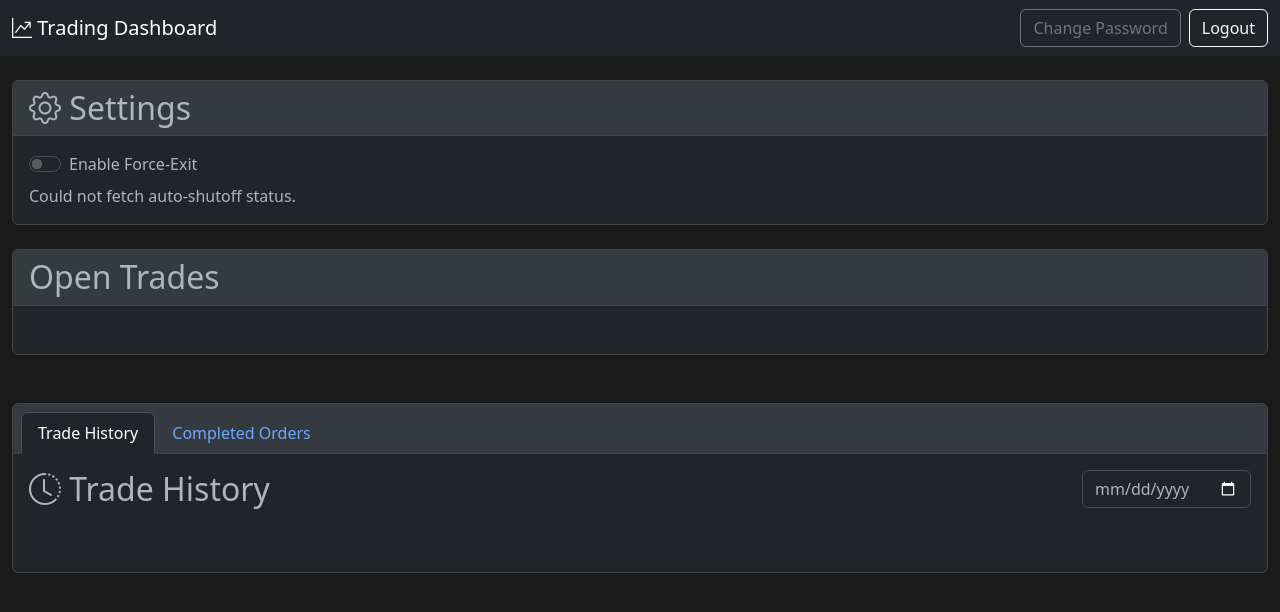
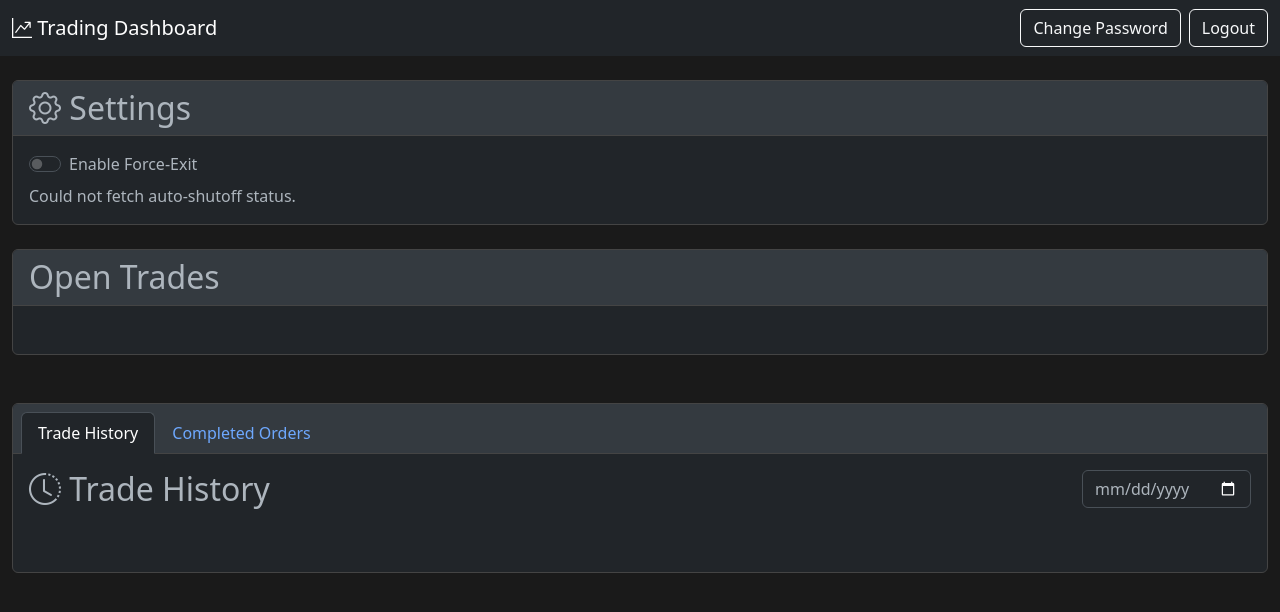
Before and after one commit to cat903/eric_nova, a website: page index.html in a window 1280 px wide. Drawn offline with nearby package versions, Linux system fonts and the light colour scheme; no server answers; some icons are missing.

Commit message:
stable:fix:updatepass

```diff
--- a/index.html
+++ b/index.html
@@ -31,7 +31,7 @@
         Trading Dashboard
       </a>
       <div class="d-flex">
-        <button class="btn btn-outline-secondary me-2" data-bs-toggle="modal" data-bs-target="#changePasswordModal">Change Password</button>
+        <button class="btn btn-outline-light me-2" data-bs-toggle="modal" data-bs-target="#changePasswordModal">Change Password</button>
         <button class="btn btn-outline-light" id="logoutButton">Logout</button>
       </div>
     </div>
```
Also changed, not shown: 1 other file.
